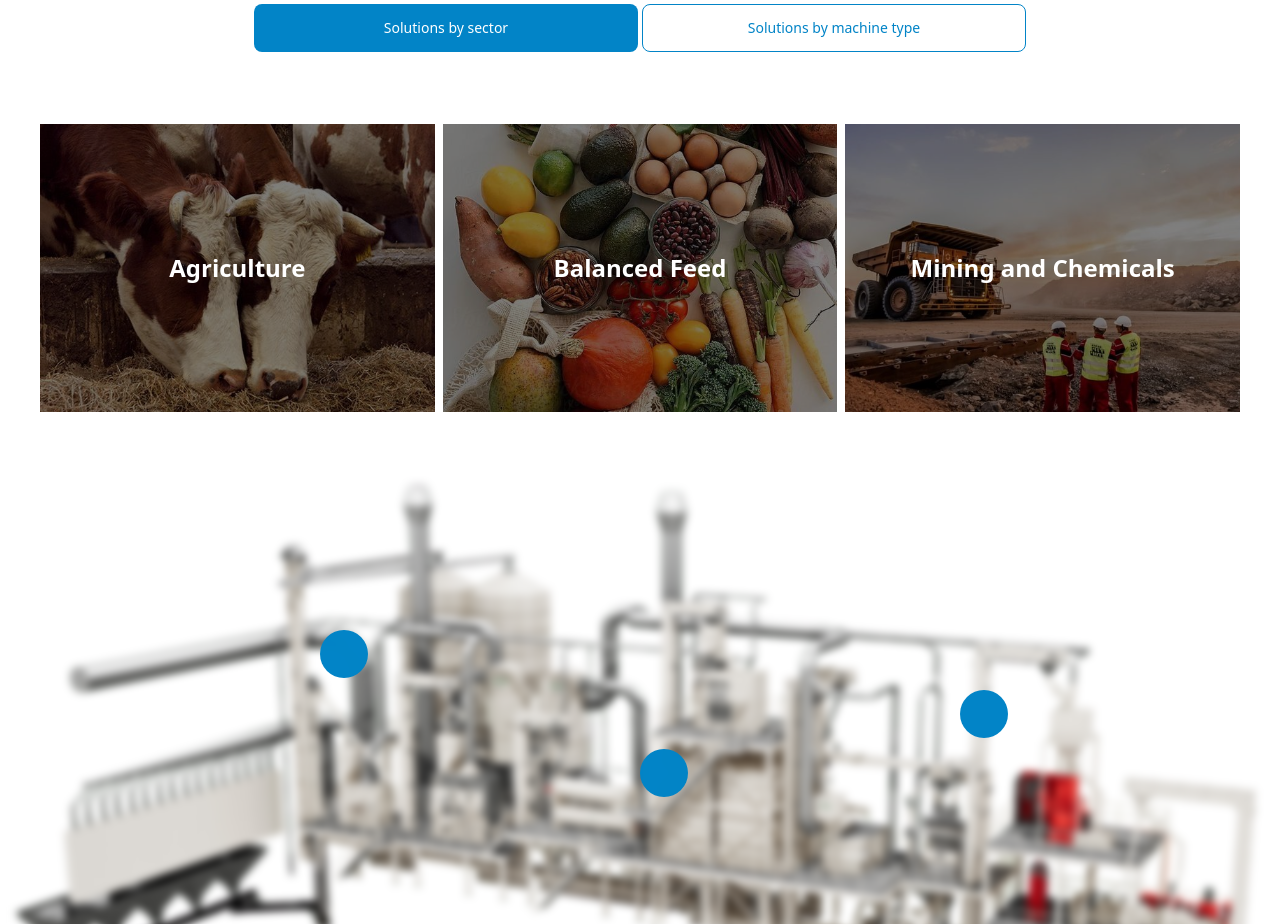
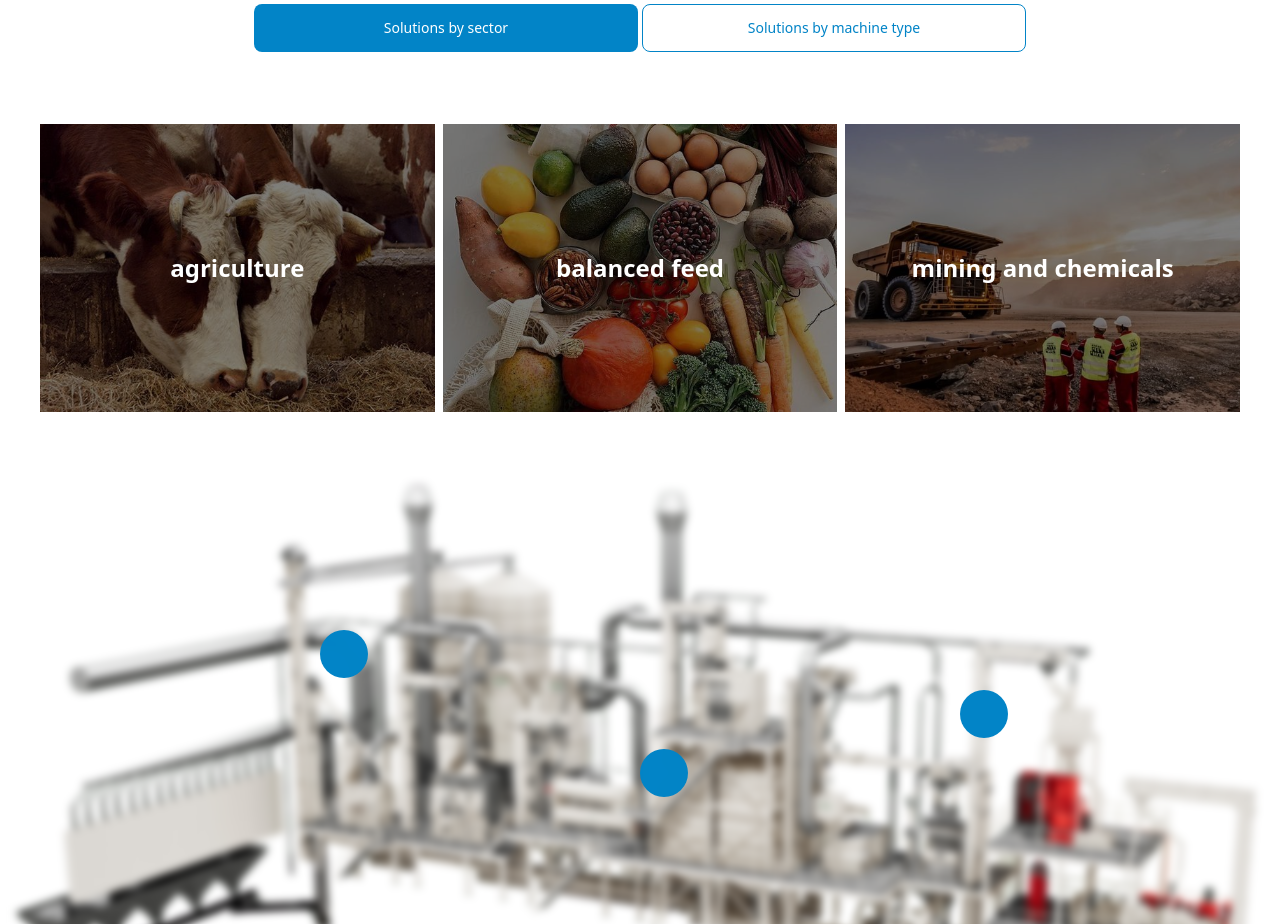
Before and after one commit to facundolgomez/PARKE-Landing-Page-React, a React (Vite) app: page / in a window 1280 px wide. Shown: the part 940-1864 px from the top of the page. Built offline with nearby package versions, Linux system fonts and the light colour scheme.

Commit message:
editing dashboard

```diff
--- a/src/components/dashboard/Dashboard.jsx
+++ b/src/components/dashboard/Dashboard.jsx
@@ -2,6 +2,7 @@ import { useState, useEffect } from "react";
 import Video from "../video/Video";
 import ClientCarousel from "../clientCarousel/ClientCarousel";
 import { useTranslation } from "react-i18next";
+import SectorCard from "../sectorCard/SectorCard";
 
 const Dashboard = () => {
   const [indice, setIndice] = useState(0);
@@ -215,22 +216,15 @@ const Dashboard = () => {
         </div>
 
         {/* Condicionalmente renderiza los grids según el estado */}
+
         {activeTab === "sectores" ? (
           <div className="grid grid-cols-1 gap-2 h-auto p-10 sm:grid-cols-2 md:grid-cols-3 lg:grid-cols-3">
             {sectors.map((sector, index) => (
-              <div
+              <SectorCard
                 key={index}
-                className="bg-blue-300 text-center w-full relative"
-              >
-                <img
-                  src={imgSectors[index].image}
-                  alt={`Sector ${index + 1}`}
-                  className="object-cover w-full h-72 brightness-50"
-                />
-                <div className="absolute top-0 left-0 right-0 bottom-0 flex justify-center items-center text-white text-2xl font-bold">
-                  {sector}
-                </div>
-              </div>
+                sector={sector.toLowerCase()}
+                image={imgSectors[index].image}
+              />
             ))}
           </div>
         ) : (
```
